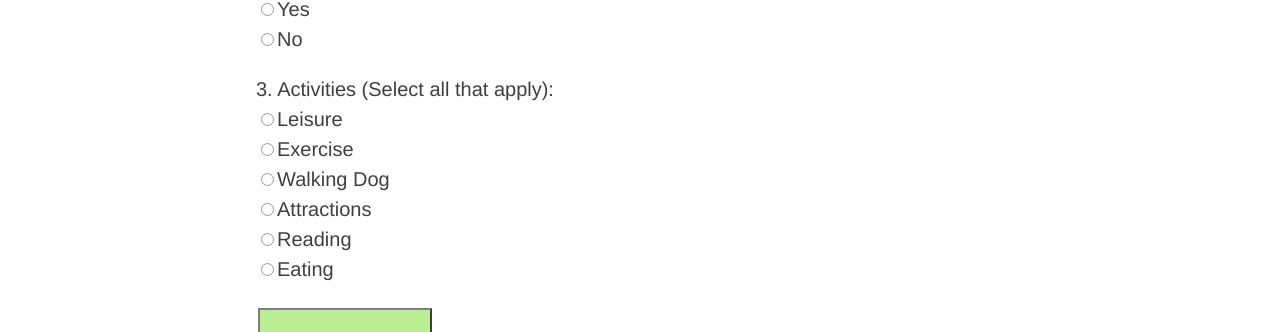
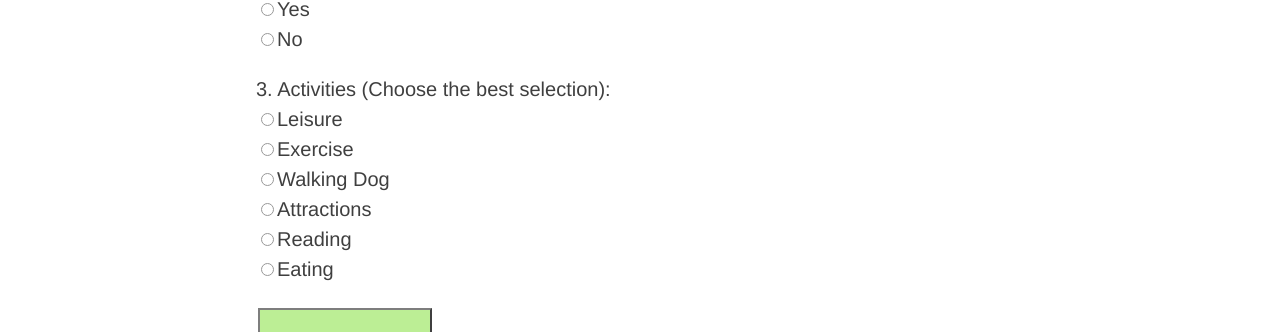
Before and after one commit to jerseycity2018/team-21, a plain HTML site: page frontend/Central Park Data/survey.html in a window 1280 px wide. Shown: the part 464-796 px from the top of the page. Drawn offline with Linux system fonts and the light colour scheme.

Commit message:
Update frontend/Central Park Data/survey.html
changed from select all to choose the best option

```diff
--- a/frontend/Central Park Data/survey.html
+++ b/frontend/Central Park Data/survey.html
@@ -39,7 +39,7 @@
                             <input type="radio" value="no" name= "answer2">No<br>
                         </p>
 
-                        <p>3. Activities (Select all that apply): <br>
+                        <p>3. Activities (Choose the best selection): <br>
                             <input type="radio" Value ="Leisure" name= "answer3">Leisure<br>
                             <input type="radio" Value ="Exercise" name= "answer3">Exercise<br>
                             <input type="radio" Value ="Walking Dog" name= "answer3">Walking Dog<br>
```
